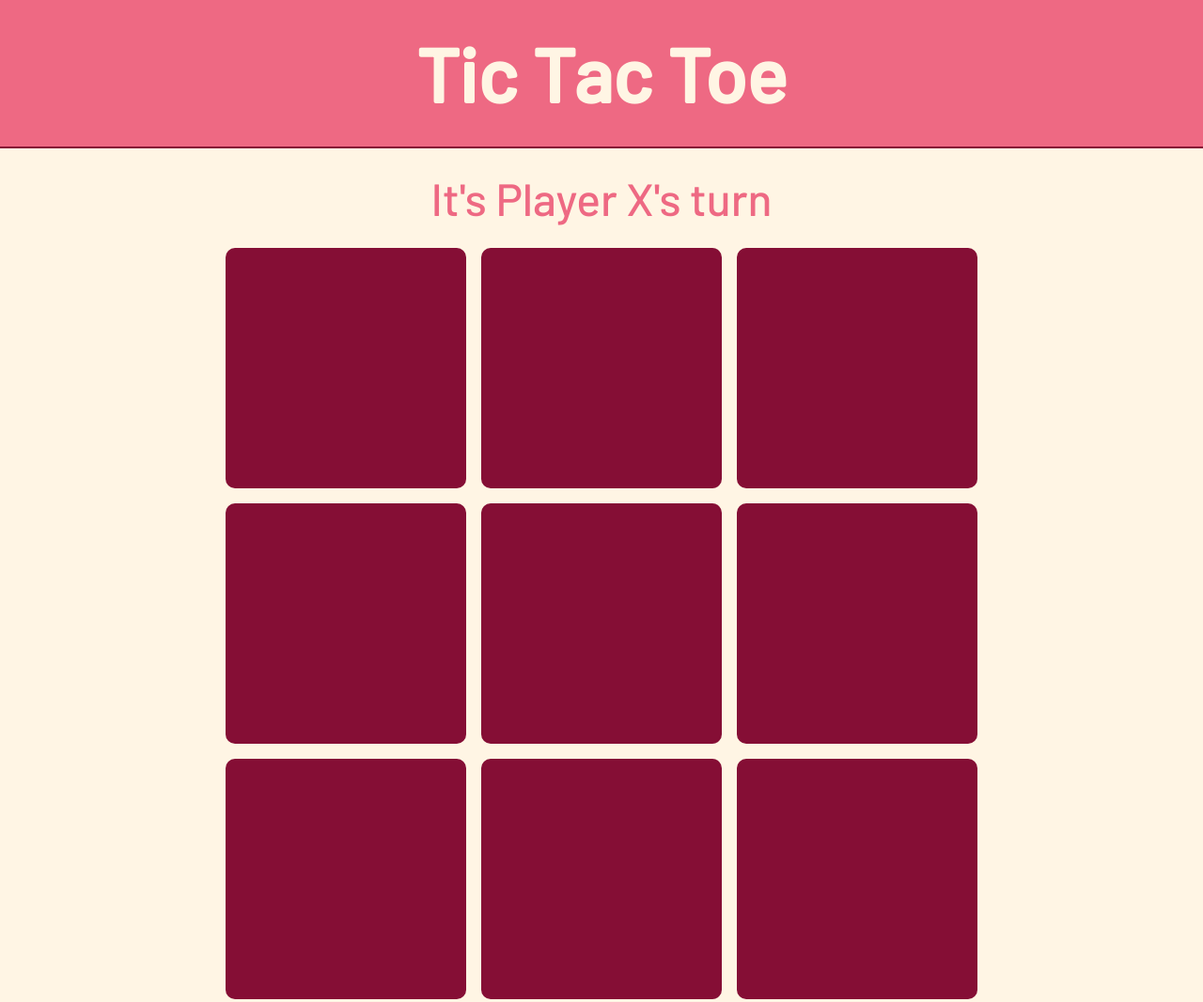
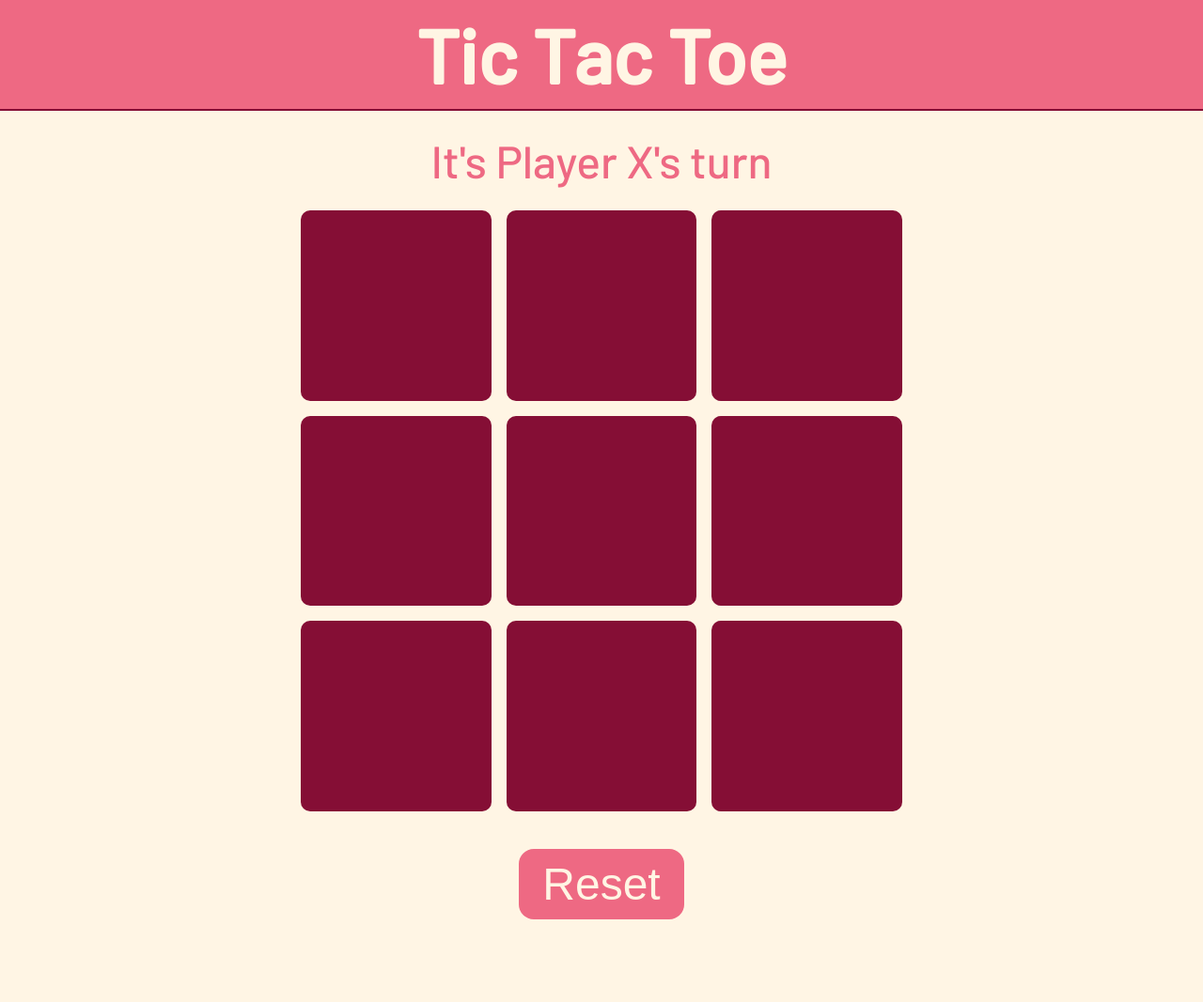
Before and after one commit to danileslie/tictactoe, a plain HTML site: page index.html in a window 1280 px wide. Shown: the top 1067 px of the page at 94% size. After the commit the page ends 995 px from the top, so only its background shows below. Drawn offline with Linux system fonts and the light colour scheme.

Commit message:
adjust sizing

```diff
--- a/styles.css
+++ b/styles.css
@@ -14,7 +14,7 @@ body{
 }
 .title{
     margin: 0;
-    padding: 30px;
+    padding: 10px;
     text-align: center;
     background: var(--pink);
     border-bottom: 2px solid var(--red);
@@ -26,7 +26,7 @@ button{
 font-size: 3rem;
 border-radius: 16px;
 border-style: none;
-padding: 15px 30px;
+padding: 10px 25px;
 margin: 1rem;
 background: var(--pink);
 color: var(--yellow);
@@ -37,8 +37,8 @@ color: var(--yellow);
     grid-template-columns: repeat(3, 1fr);
     grid-template-rows: repeat(3, 1fr);
     gap: 1rem;
-    width: 50rem;
-    height: 50rem;
+    width: 40rem;
+    height: 40rem;
     margin: 1.5rem auto;
 }
 
```
